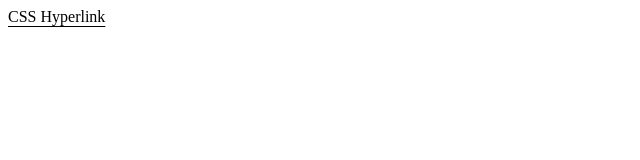
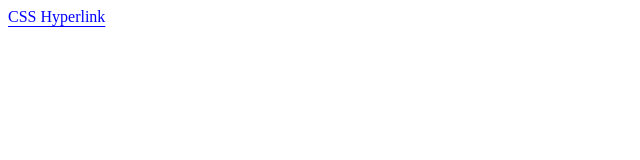
Before and after one commit to gtvcreations/research, a website: page css-hyperlink/index.html in a window 1280 px wide. In both pictures the pointer is over the link "CSS Hyperlink". Shown: the whole page, without its empty margins (0-640 px from the left). Drawn offline with Linux system fonts and the light colour scheme.

Commit message:
code enhancement

```diff
--- a/css-hyperlink/index.html
+++ b/css-hyperlink/index.html
@@ -4,7 +4,6 @@
 <head>
   <meta charset="UTF-8">
   <meta name="viewport" content="width=device-width, initial-scale=1.0">
-  <title>CSS Hyperlink</title>
   <link rel="stylesheet" href="style.css">
 </head>
 
--- a/css-hyperlink/style.css
+++ b/css-hyperlink/style.css
@@ -1,22 +1,18 @@
-*, *::before, *::after {
-    box-sizing: inherit;
-}
-
 a {
     background-color: rgba(0, 0, 0, 0);
+    color: #333;
+    text-underline-offset: .1rem;
+    transition: all .1s linear;
+
+    &:hover,
+    &:focus,
+    &:active {
+        color: #00f;
+        text-underline-offset: .25rem;
+    }
+
+    &:hover,
+    &:active {
+        outline: 0;
+    }
 }
-
-a {
-  color: #555;
-  text-underline-offset: .1em;
-  transition: all .1s linear;
-}
-
-a:hover, a:focus, a:active {
-    color: #000;
-    text-underline-offset: .25em;
-}
-
-a:hover, a:active {
-    outline: 0;
-}
```
